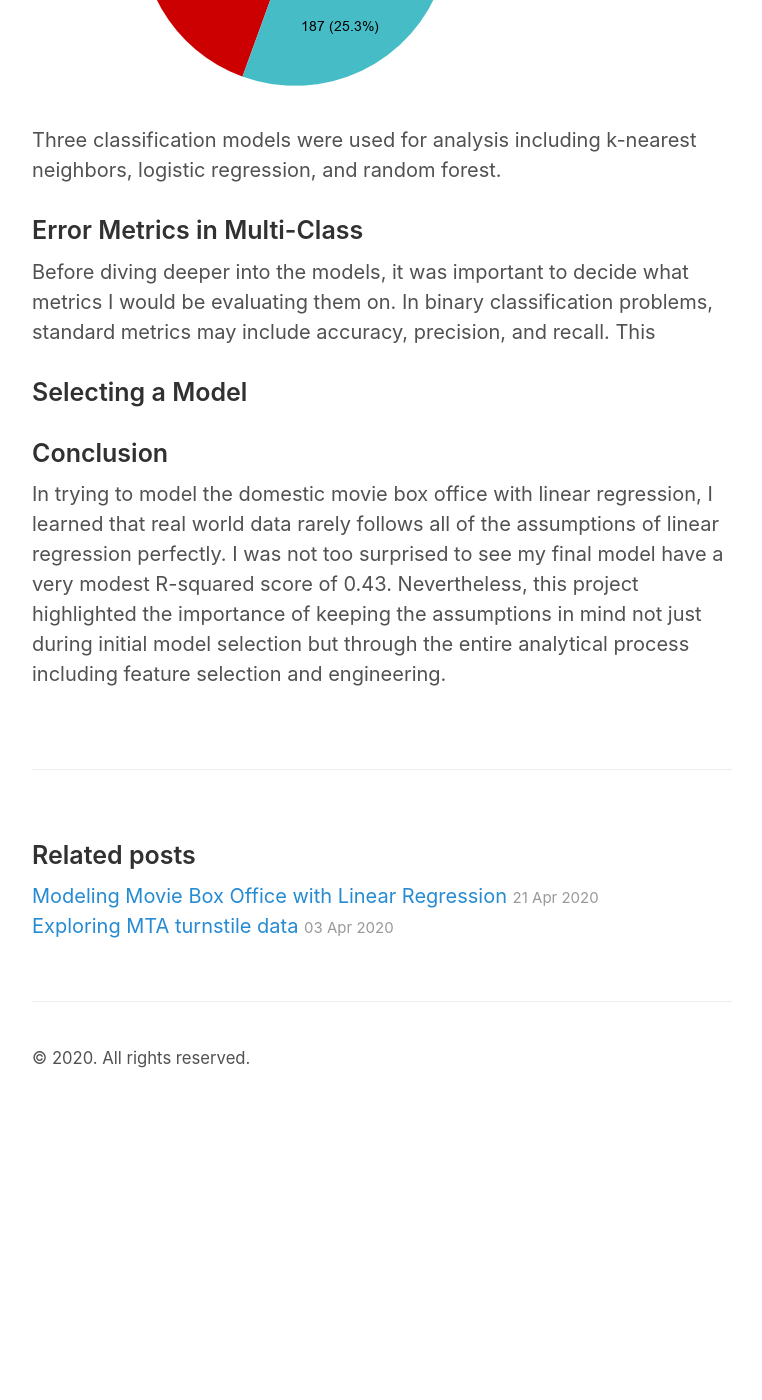
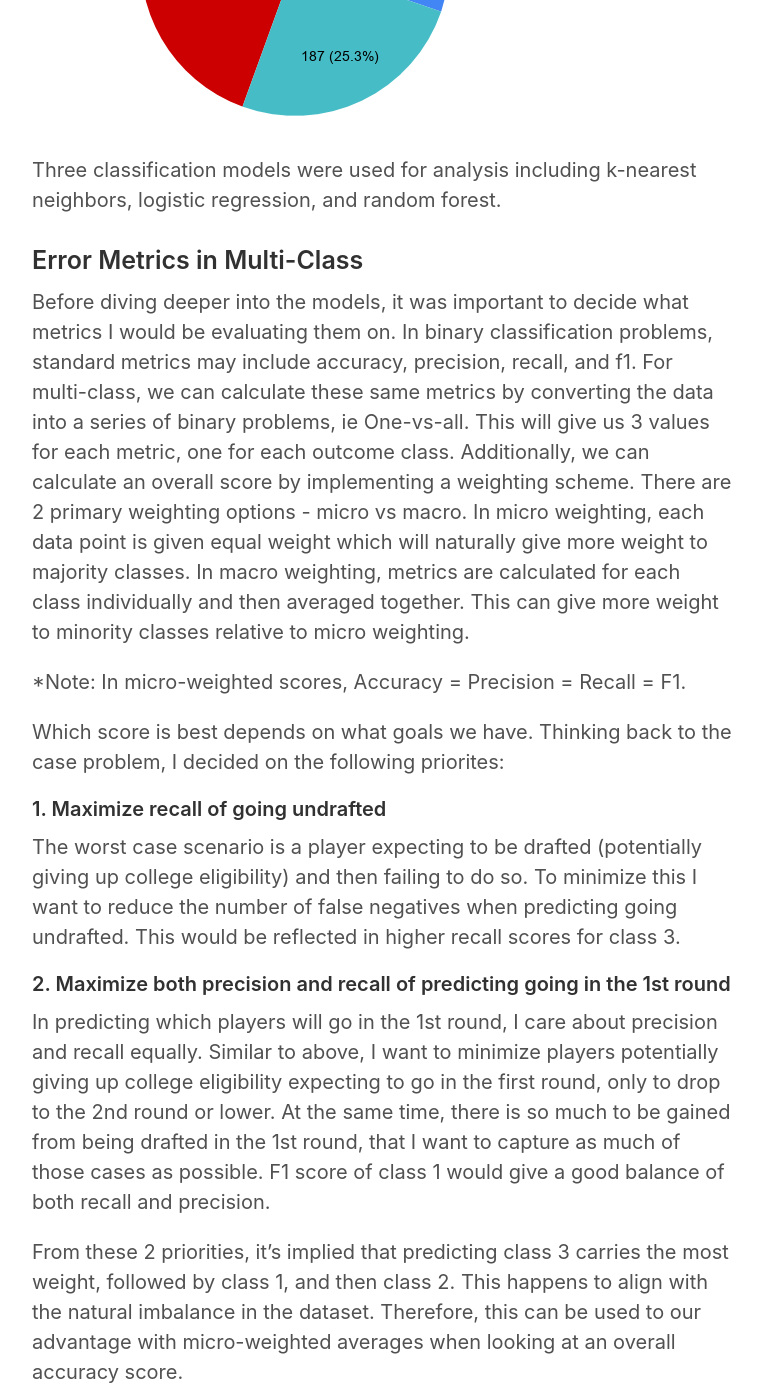
Before and after one commit to enndy6285/enndy6285.github.io, a Jekyll site: the page built from _posts/2020-05-12-classification.md, in a window 1280 px wide and 1400 px high, scrolled down 1225 px. Shown: the whole window, without its empty margins (258-1020 px from the left). Built offline with Jekyll 4.4.1, drawn with Linux system fonts in a browser that asks for light colours; before the commit the page ends 2337 px from its top, so only the background shows below that; some of the changed text lies outside the part shown.

Commit message:
updating blog 3

```diff
--- a/_posts/2020-05-12-classification.md
+++ b/_posts/2020-05-12-classification.md
@@ -11,22 +11,31 @@ For elite basketball players, the ultimate goal is to make it to the NBA.
 
 
 ### The Data
-Data was scraped using this [API](https://sportsreference.readthedocs.io/en/stable/) for [Sports-Reference.com](http://www.sports-reference.com) which includes yearly and career stats for all Division I college players. To filter this down, I created a list of players who had reasonable chances of being drafted. This list was aggregated from several sources including previous NBA draft results, NBA pre-draft combine invites, lists of underclassmen who officially declared for the draft, and draft big board rankings from [NBADraft.net](https://www.nbadraft.net/ranking/bigboard/). The final dataset included players entering the draft from the years 2011 to 2019. Statistics from each player's most recent year in college was used in the analysis.
+Data was scraped using this [API](https://sportsreference.readthedocs.io/en/stable/) for [Sports-Reference.com](http://www.sports-reference.com) which includes yearly and career stats for all Division I college players. To filter this down, I created a list of players who had reasonable chances of being drafted. This prospects list was aggregated from several sources including previous NBA draft results, NBA pre-draft combine invites, lists of underclassmen who officially declared for the draft, and draft big board rankings from [NBADraft.net](https://www.nbadraft.net/ranking/bigboard/). The final dataset included players entering the draft from the years 2011 to 2019. Statistics from each player's most recent year in college was used in the analysis.
 
 ### Classification Modeling
-The problem was approached as a multi-class problem with 3 draft outcomes - round 1, round 2 , and undrafted. Looking at the outcome measure, there was a slight imbalance in the dataset but not felt to be large enough to warrant resampling.
+The problem was approached as a multi-class problem with 3 draft outcomes - round 1, round 2 , and undrafted. We will label these as Class 1, Class 2, and Class 3 respectively. Looking at the outcome measure, there was a slight imbalance in the dataset but not felt to be large enough to warrant resampling.
 
 ![Class Balance]({{ site.url }}/images/2020-05-12/class_balance.png)
 
 Three classification models were used for analysis including k-nearest neighbors, logistic regression, and random forest.
 
 ### Error Metrics in Multi-Class
-Before diving deeper into the models, it was important to decide what metrics I would be evaluating them on. In binary classification problems, standard metrics may include accuracy, precision, and recall. This
+Before diving deeper into the models, it was important to decide what metrics I would be evaluating them on. In binary classification problems, standard metrics may include accuracy, precision, recall, and f1. For multi-class, we can calculate these same metrics by converting the data into a series of binary problems, ie One-vs-all. This will give us 3 values for each metric, one for each outcome class. Additionally, we can calculate an overall score by implementing a weighting scheme. There are 2 primary weighting options - micro vs macro. In micro weighting, each data point is given equal weight which will naturally give more weight to majority classes. In macro weighting, metrics are calculated for each class individually and then averaged together. This can give more weight to minority classes relative to micro weighting.
 
+*Note: In micro-weighted scores, Accuracy = Precision = Recall = F1.
+
+Which score is best depends on what goals we have. Thinking back to the case problem, I decided on the following priorites:
+#### 1. Maximize recall of going undrafted
+The worst case scenario is a player expecting to be drafted (potentially giving up college eligibility) and then failing to do so. To minimize this I want to reduce the number of false negatives when predicting going undrafted. This would be reflected in higher recall scores for class 3.
+
+#### 2. Maximize both precision and recall of predicting going in the 1st round
+In predicting which players will go in the 1st round, I care about precision and recall equally. Similar to above, I want to minimize players potentially giving up college eligibility expecting to go in the first round, only to drop to the 2nd round or lower. At the same time, there is so much to be gained from being drafted in the 1st round, that I want to capture as much of those cases as possible. F1 score of class 1 would give a good balance of both recall and precision.
+
+From these 2 priorities, it's implied that predicting class 3 carries the most weight, followed by class 1, and then class 2. This happens to align with the natural imbalance in the dataset. Therefore, this can be used to our advantage with micro-weighted averages when looking at an overall accuracy score.
 
 ### Selecting a Model
 
 
 
 ### Conclusion
-In trying to model the domestic movie box office with linear regression, I learned that real world data rarely follows all of the assumptions of linear regression perfectly. I was not too surprised to see my final model have a very modest R-squared score of 0.43. Nevertheless, this project highlighted the importance of keeping the assumptions in mind not just during initial model selection but through the entire analytical process including feature selection and engineering.
```
